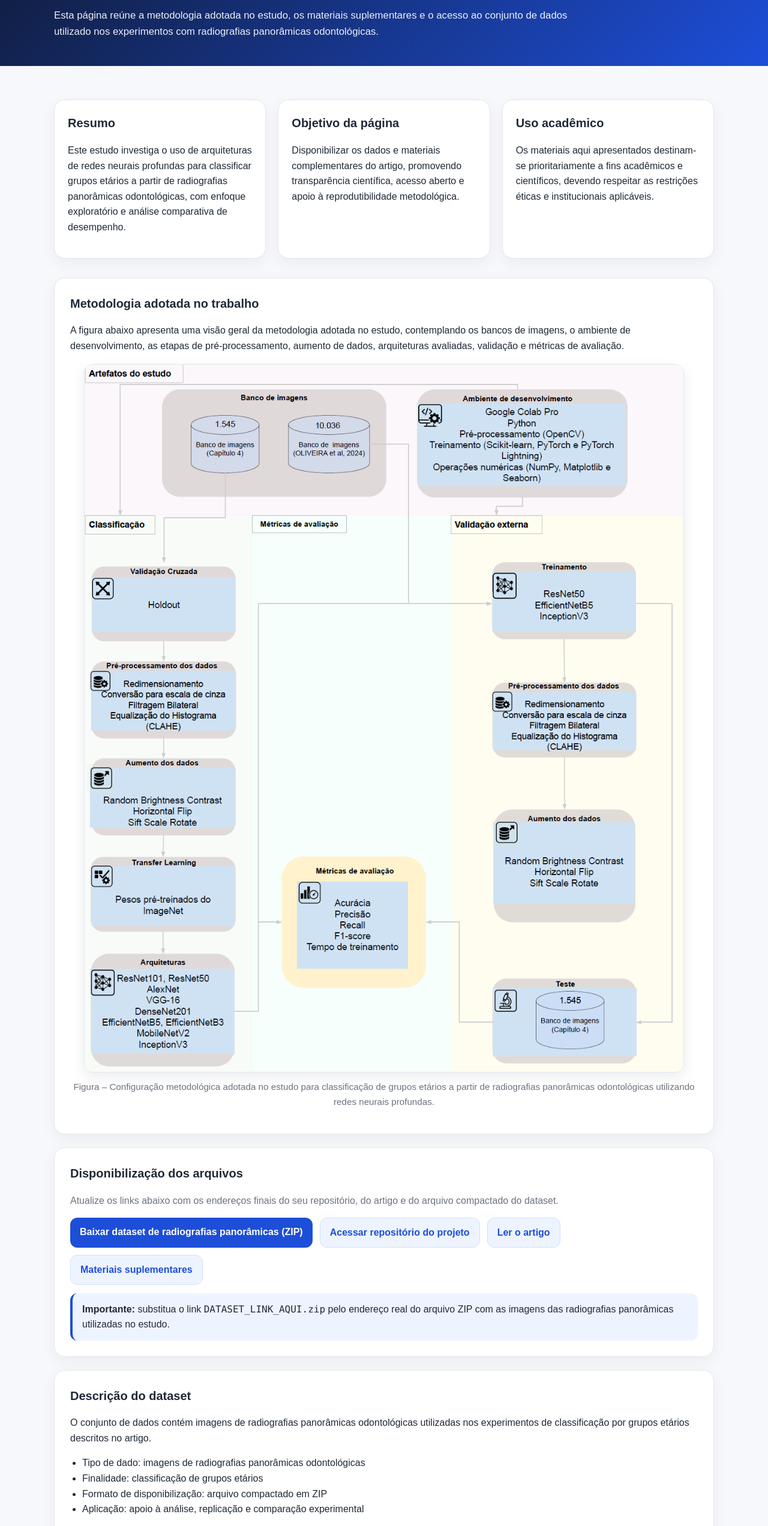
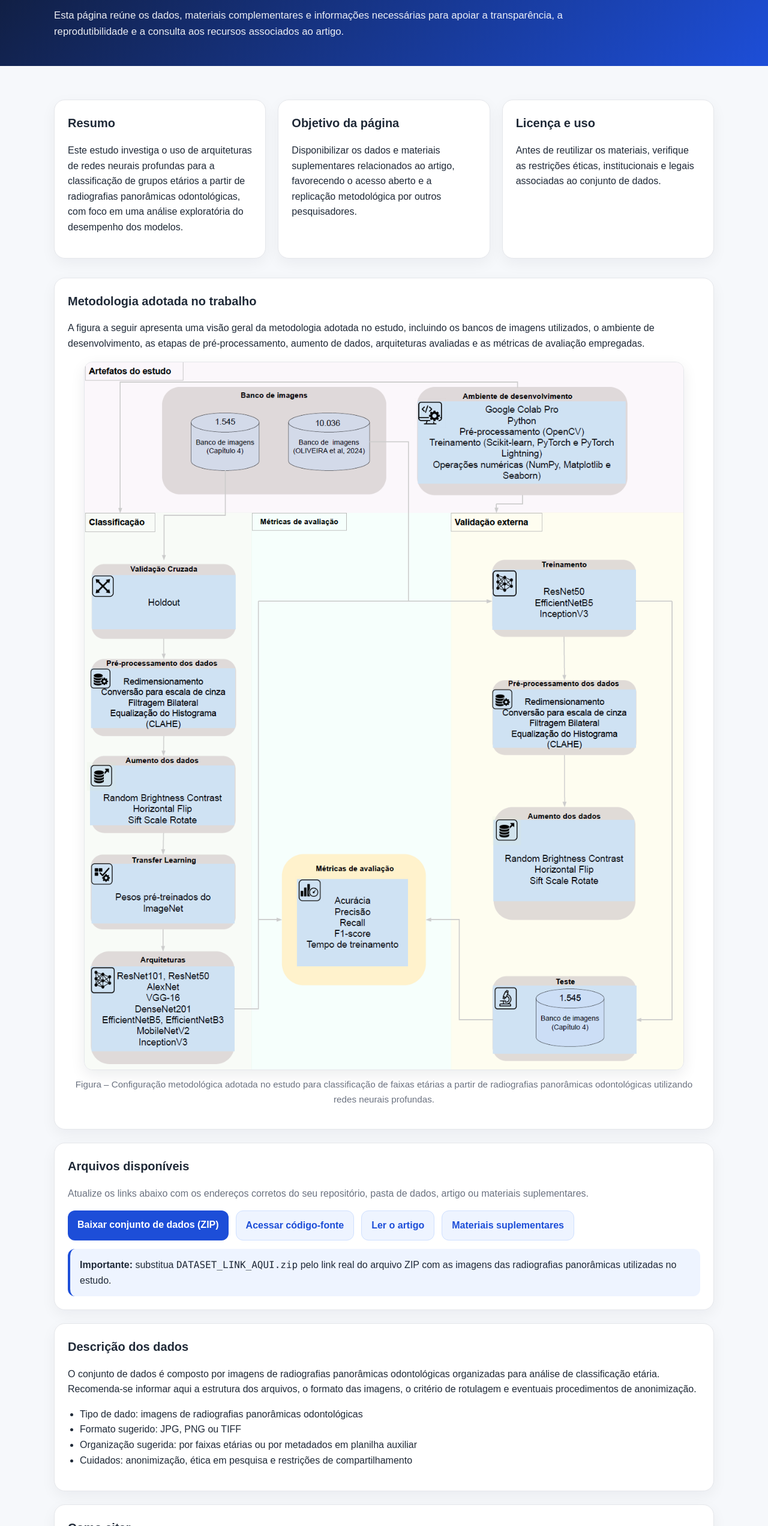
Before and after one commit to ageestimationsbcas2026/Age-estimation-from-panoramic-dental-radiographs, a plain HTML site: page index.html in a window 1280 px wide. Shown: the part 256-2800 px from the top of the page at 60% size. Drawn offline with Linux system fonts and the light colour scheme.

Commit message:
Update index.html v3

```diff
--- a/index.html
+++ b/index.html
@@ -4,7 +4,7 @@
   <meta charset="UTF-8" />
   <meta name="viewport" content="width=device-width, initial-scale=1.0" />
   <title>Dados do Artigo | Redes Neurais Profundas para classificar imagens de radiografias odontológica panorâmica</title>
-  <meta name="description" content="Página de disponibilização de dados e metodologia do artigo sobre classificação de grupos etários a partir de radiografias panorâmicas odontológicas." />
+  <meta name="description" content="Página de disponibilização de dados, metodologia e materiais suplementares do artigo sobre classificação de grupos etários a partir de radiografias panorâmicas odontológicas." />
   <style>
     :root{
       --bg:#f6f8fb;
@@ -56,7 +56,7 @@
     }
 
     .subtitle{
-      max-width:920px;
+      max-width:900px;
       color:rgba(255,255,255,0.92);
       font-size:1.05rem;
       margin:0;
@@ -73,23 +73,15 @@
       margin:24px 0 32px;
     }
 
-    .card, .section{
+    .card{
       background:var(--card);
       border:1px solid var(--border);
       border-radius:18px;
+      padding:22px;
       box-shadow:0 8px 24px rgba(15, 23, 42, 0.05);
     }
 
-    .card{
-      padding:22px;
-    }
-
-    .section{
-      padding:26px;
-      margin-bottom:22px;
-    }
-
-    .card h2, .section h2{
+    .card h2{
       margin-top:0;
       font-size:1.25rem;
     }
@@ -163,6 +155,7 @@
       border-radius:14px;
       overflow:auto;
       font-size:0.95rem;
+      white-space:pre-wrap;
     }
 
     ul{
@@ -183,8 +176,8 @@
       <span class="badge">Disponibilização de dados e materiais suplementares</span>
       <h1>Redes Neurais Profundas para classificar imagens de radiografias odontológica panorâmica na perspectiva de grupos etários: Um estudo exploratório</h1>
       <p class="subtitle">
-        Esta página reúne a metodologia adotada no estudo, os materiais suplementares e o acesso ao conjunto de dados
-        utilizado nos experimentos com radiografias panorâmicas odontológicas.
+        Esta página reúne os dados, materiais complementares e informações necessárias para apoiar a transparência, a
+        reprodutibilidade e a consulta aos recursos associados ao artigo.
       </p>
     </div>
   </header>
@@ -195,95 +188,108 @@
         <article class="card">
           <h2>Resumo</h2>
           <p>
-            Este estudo investiga o uso de arquiteturas de redes neurais profundas para classificar grupos etários
-            a partir de radiografias panorâmicas odontológicas, com enfoque exploratório e análise comparativa de desempenho.
+            Este estudo investiga o uso de arquiteturas de redes neurais profundas para a classificação de grupos etários
+            a partir de radiografias panorâmicas odontológicas, com foco em uma análise exploratória do desempenho dos modelos.
           </p>
         </article>
 
         <article class="card">
           <h2>Objetivo da página</h2>
           <p>
-            Disponibilizar os dados e materiais complementares do artigo, promovendo transparência científica,
-            acesso aberto e apoio à reprodutibilidade metodológica.
+            Disponibilizar os dados e materiais suplementares relacionados ao artigo, favorecendo o acesso aberto e a
+            replicação metodológica por outros pesquisadores.
           </p>
         </article>
 
         <article class="card">
-          <h2>Uso acadêmico</h2>
+          <h2>Licença e uso</h2>
           <p>
-            Os materiais aqui apresentados destinam-se prioritariamente a fins acadêmicos e científicos, devendo
-            respeitar as restrições éticas e institucionais aplicáveis.
+            Antes de reutilizar os materiais, verifique as restrições éticas, institucionais e legais associadas ao conjunto de dados.
           </p>
         </article>
       </section>
 
-      <section class="section">
+      <section class="card" style="margin-bottom:22px;">
         <h2>Metodologia adotada no trabalho</h2>
         <p>
-          A figura abaixo apresenta uma visão geral da metodologia adotada no estudo, contemplando os bancos de imagens,
-          o ambiente de desenvolvimento, as etapas de pré-processamento, aumento de dados, arquiteturas avaliadas,
-          validação e métricas de avaliação.
+          A figura a seguir apresenta uma visão geral da metodologia adotada no estudo, incluindo os bancos de imagens
+          utilizados, o ambiente de desenvolvimento, as etapas de pré-processamento, aumento de dados, arquiteturas
+          avaliadas e as métricas de avaliação empregadas.
         </p>
 
         <img
           class="methodology-image"
           src="https://github.com/ageestimationsbcas2026/Age-estimation-from-panoramic-dental-radiographs/blob/main/config_estudo.png?raw=true"
-          alt="Figura com a metodologia adotada no estudo"
+          alt="Metodologia do estudo"
         />
 
         <p class="caption">
-          Figura – Configuração metodológica adotada no estudo para classificação de grupos etários a partir de
-          radiografias panorâmicas odontológicas utilizando redes neurais profundas.
+          Figura – Configuração metodológica adotada no estudo para classificação de faixas etárias a partir de radiografias panorâmicas odontológicas utilizando redes neurais profundas.
         </p>
       </section>
 
-      <section class="section">
-        <h2>Disponibilização dos arquivos</h2>
+      <section class="card" style="margin-bottom:22px;">
+        <h2>Arquivos disponíveis</h2>
         <p class="muted">
-          Atualize os links abaixo com os endereços finais do seu repositório, do artigo e do arquivo compactado do dataset.
+          Atualize os links abaixo com os endereços corretos do seu repositório, pasta de dados, artigo ou materiais suplementares.
         </p>
 
         <div class="links">
-          <a class="btn" href="DATASET_LINK_AQUI.zip" target="_blank" rel="noopener noreferrer">Baixar dataset de radiografias panorâmicas (ZIP)</a>
-          <a class="btn secondary" href="https://github.com/ageestimationsbcas2026/Age-estimation-from-panoramic-dental-radiographs" target="_blank" rel="noopener noreferrer">Acessar repositório do projeto</a>
+          <a class="btn" href="DATASET_LINK_AQUI.zip" target="_blank" rel="noopener noreferrer">Baixar conjunto de dados (ZIP)</a>
+          <a class="btn secondary" href="https://github.com/ageestimationsbcas2026/Age-estimation-from-panoramic-dental-radiographs" target="_blank" rel="noopener noreferrer">Acessar código-fonte</a>
           <a class="btn secondary" href="#" target="_blank" rel="noopener noreferrer">Ler o artigo</a>
           <a class="btn secondary" href="#" target="_blank" rel="noopener noreferrer">Materiais suplementares</a>
         </div>
 
         <div class="highlight">
-          <strong>Importante:</strong> substitua o link <code>DATASET_LINK_AQUI.zip</code> pelo endereço real do arquivo ZIP com as imagens das radiografias panorâmicas utilizadas no estudo.
+          <strong>Importante:</strong> substitua <code>DATASET_LINK_AQUI.zip</code> pelo link real do arquivo ZIP com as imagens das radiografias panorâmicas utilizadas no estudo.
         </div>
       </section>
 
-      <section class="section">
-        <h2>Descrição do dataset</h2>
+      <section class="card" style="margin-bottom:22px;">
+        <h2>Descrição dos dados</h2>
         <p>
-          O conjunto de dados contém imagens de radiografias panorâmicas odontológicas utilizadas nos experimentos
-          de classificação por grupos etários descritos no artigo.
+          O conjunto de dados é composto por imagens de radiografias panorâmicas odontológicas organizadas para análise de classificação etária.
+          Recomenda-se informar aqui a estrutura dos arquivos, o formato das imagens, o critério de rotulagem e eventuais procedimentos de
+          anonimização.
         </p>
         <ul>
           <li>Tipo de dado: imagens de radiografias panorâmicas odontológicas</li>
-          <li>Finalidade: classificação de grupos etários</li>
-          <li>Formato de disponibilização: arquivo compactado em ZIP</li>
-          <li>Aplicação: apoio à análise, replicação e comparação experimental</li>
+          <li>Formato sugerido: JPG, PNG ou TIFF</li>
+          <li>Organização sugerida: por faixas etárias ou por metadados em planilha auxiliar</li>
+          <li>Cuidados: anonimização, ética em pesquisa e restrições de compartilhamento</li>
         </ul>
       </section>
 
-      <section class="section">
-        <h2>Observações éticas</h2>
+      <section class="card" style="margin-bottom:22px;">
+        <h2>Como citar</h2>
         <p>
-          Os dados devem ser compartilhados e utilizados em conformidade com os procedimentos de anonimização,
-          com os critérios éticos aplicáveis à pesquisa e com as normas institucionais relacionadas ao uso de dados biomédicos.
+          Utilize a referência do artigo e, se desejar, adicione também a citação do conjunto de dados.
+        </p>
+        <pre>@article{seu_artigo_2026,
+  title   = {Redes Neurais Profundas para classificar imagens de radiografias odontológica panorâmica na perspectiva de grupos etários: Um estudo exploratório},
+  author  = {AUTOR 1 and AUTOR 2 and AUTOR 3},
+  journal = {Nome do periódico ou evento},
+  year    = {2026}
+}</pre>
+      </section>
+
+      <section class="card" style="margin-bottom:22px;">
+        <h2>Informações metodológicas</h2>
+        <p>
+          Nesta seção, você pode acrescentar detalhes sobre o pré-processamento das imagens, as arquiteturas avaliadas,
+          as métricas de desempenho, a estratégia de divisão entre treino, validação e teste e outros parâmetros
+          relevantes para reprodutibilidade.
         </p>
       </section>
 
-      <section class="section">
-        <h2>Como citar</h2>
+      <section class="card">
+        <h2>Contato</h2>
         <p>
-          Caso você utilize os dados ou os materiais disponibilizados nesta página, cite o artigo associado:
+          Para dúvidas, solicitações acadêmicas ou informações adicionais sobre o conjunto de dados, inclua aqui um e-mail institucional
+          ou outra forma oficial de contato.
         </p>
-        <pre>Redes Neurais Profundas para classificar imagens de radiografias odontológica panorâmica
-na perspectiva de grupos etários: Um estudo exploratório</pre>
+        <p><strong>E-mail:</strong> seuemail@instituicao.br</p>
       </section>
     </div>
   </main>
```
